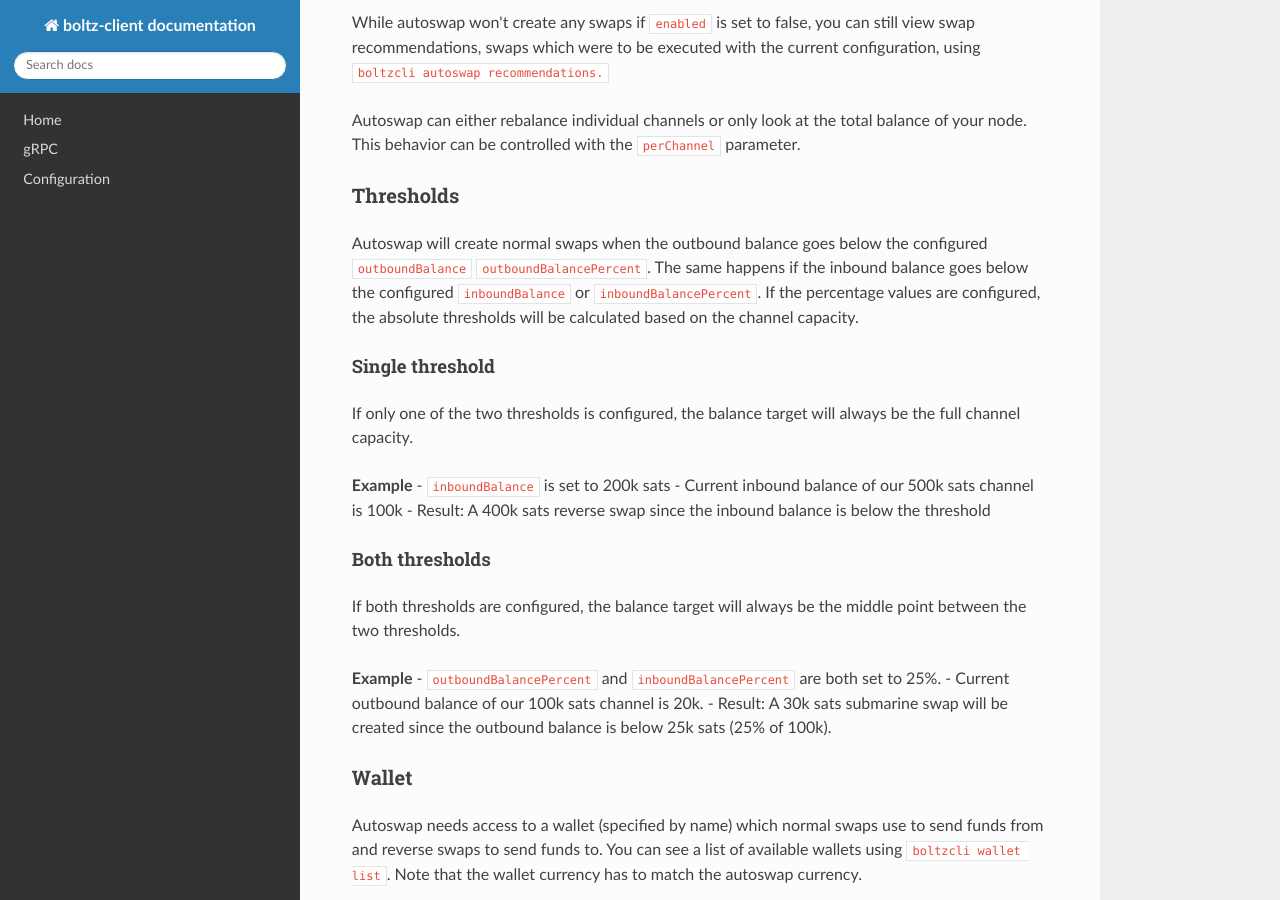
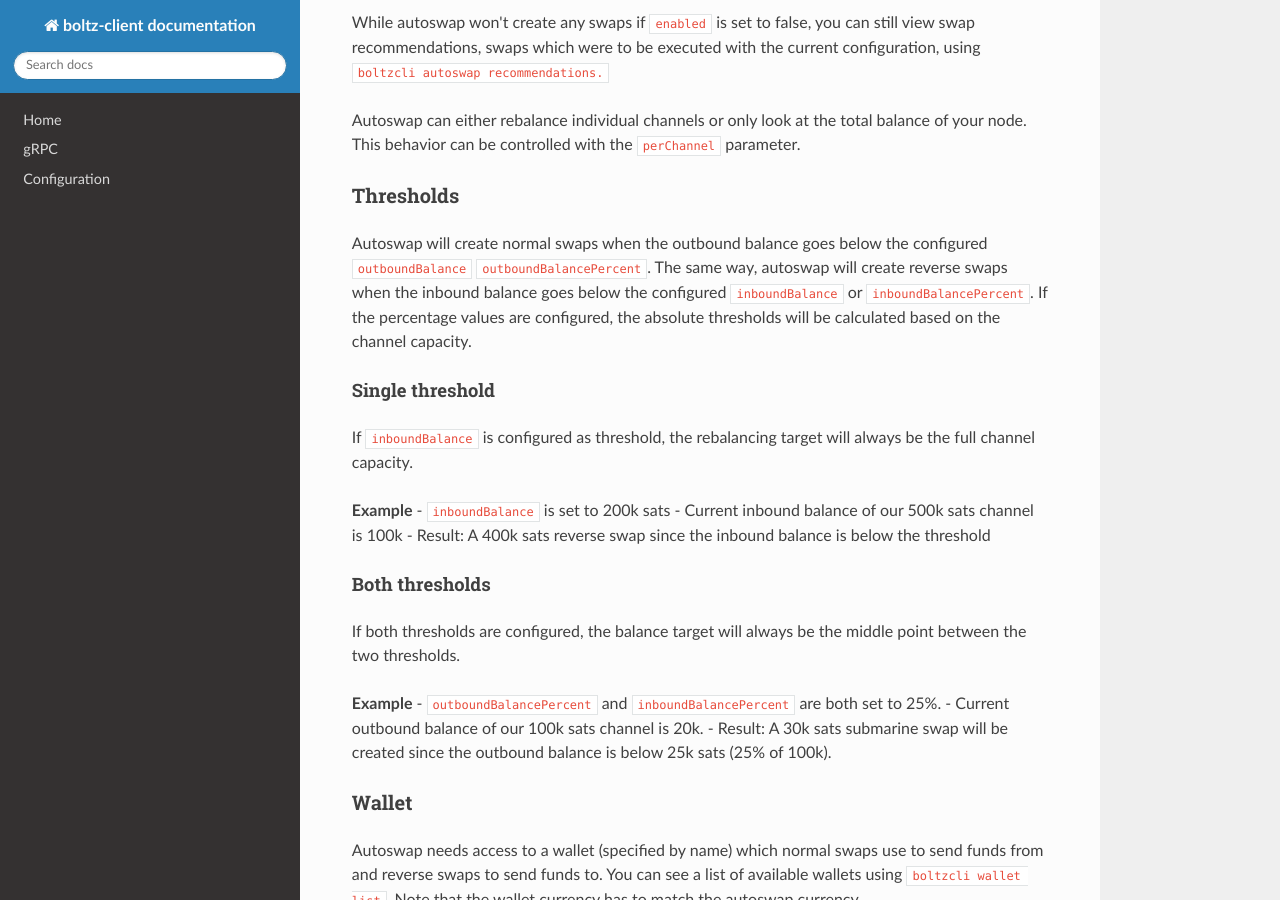
Before and after one commit to BoltzExchange/boltz-client, an MkDocs documentation site: the page built from docs/autoswap.md, in a window 1280 px wide and 900 px high, scrolled down 533 px. Built offline with MkDocs 1.6.1, drawn with Linux system fonts in a browser that asks for light colours; nearby versions of some CDN libraries.

Commit message:
docs
Co-authored-by: Kilian <19181985+kilrau@users.noreply.github.com>

```diff
--- a/docs/autoswap.md
+++ b/docs/autoswap.md
@@ -18,11 +18,11 @@ Autoswap can either rebalance individual channels or only look at the total bala
 
 
 Autoswap will create normal swaps when the outbound balance goes below the configured `outboundBalance` `outboundBalancePercent`.
-The same happens if the inbound balance goes below the configured `inboundBalance` or `inboundBalancePercent`.
+The same way, autoswap will create reverse swaps when the inbound balance goes below the configured `inboundBalance` or `inboundBalancePercent`.
 If the percentage values are configured, the absolute thresholds will be calculated based on the channel capacity.
 
 #### Single threshold
-If only one of the two thresholds is configured, the balance target will always be the full channel capacity.
+If `inboundBalance` is configured as threshold, the rebalancing target will always be the full channel capacity.
 
 **Example**
 - `inboundBalance` is set to 200k sats
```
